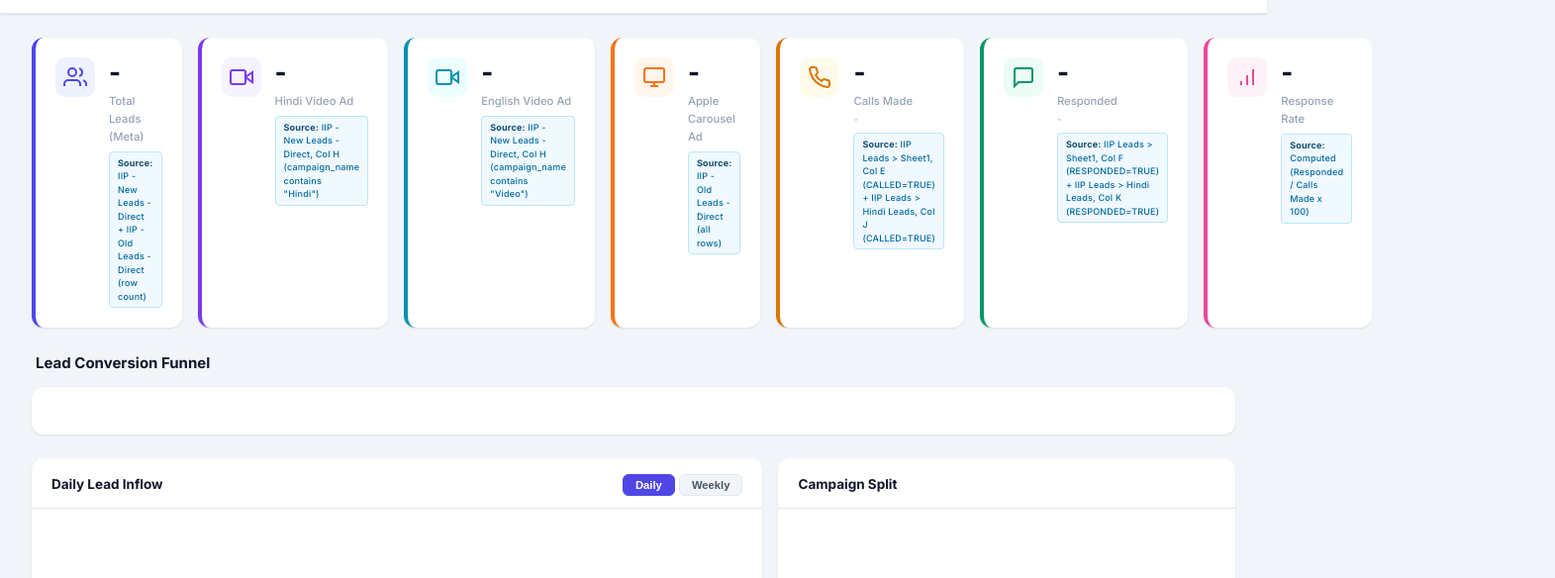
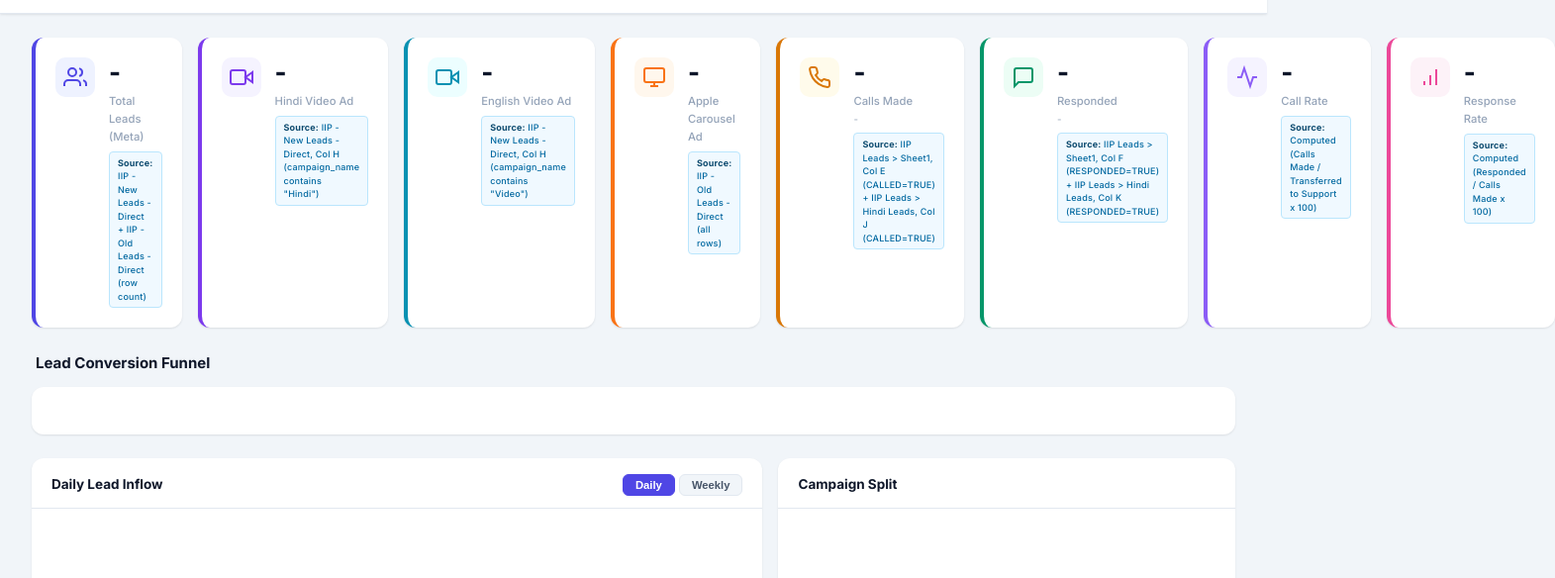
Before and after one commit to pradeepstrategyfox/iip-dashboard, a website: page public/sf/index.html in a window 1280 px wide. Shown: the part 123-707 px from the top of the page at 99% size, 1571 px wide, since content can reach past the window. Drawn offline with nearby package versions, Linux system fonts and the light colour scheme; no server answers.

Commit message:
Add Call Rate KPI (Calls Made / Transferred to Support)
New metric added before Response Rate on both main dashboard
and /sf source view page. Formula: Calls Made / Transferred
to Support x 100.

Co-Authored-By: Claude Opus 4.6 (1M context) <noreply@anthropic.com>

```diff
--- a/public/app.js
+++ b/public/app.js
@@ -164,6 +164,10 @@ function renderKPIs(kpis) {
   animateValue('kpi-responded', kpis.totalResponded);
   document.getElementById('kpi-responded-checkbox').textContent =
     `${formatNumber(kpis.totalRespondedVerified)} verified with notes`;
+  const callRate = kpis.totalSupportLeads > 0
+    ? ((kpis.totalCallsMade / kpis.totalSupportLeads) * 100).toFixed(1)
+    : '0';
+  document.getElementById('kpi-call-rate').textContent = `${callRate}%`;
   document.getElementById('kpi-response-rate').textContent = `${kpis.responseRate}%`;
 }
 
--- a/public/sf/index.html
+++ b/public/sf/index.html
@@ -146,6 +146,16 @@
           <span class="src-tag"><strong>Source:</strong> IIP Leads > Sheet1, Col F (RESPONDED=TRUE) + IIP Leads > Hindi Leads, Col K (RESPONDED=TRUE)</span>
         </div>
       </div>
+      <div class="kpi-card kpi-callrate">
+        <div class="kpi-icon">
+          <svg width="24" height="24" viewBox="0 0 24 24" fill="none" stroke="currentColor" stroke-width="2"><path d="M22 12h-4l-3 9L9 3l-3 9H2"/></svg>
+        </div>
+        <div class="kpi-content">
+          <span class="kpi-value" id="kpi-call-rate">-</span>
+          <span class="kpi-label">Call Rate</span>
+          <span class="src-tag"><strong>Source:</strong> Computed (Calls Made / Transferred to Support x 100)</span>
+        </div>
+      </div>
       <div class="kpi-card kpi-rate">
         <div class="kpi-icon">
           <svg width="24" height="24" viewBox="0 0 24 24" fill="none" stroke="currentColor" stroke-width="2"><line x1="12" y1="20" x2="12" y2="10"/><line x1="18" y1="20" x2="18" y2="4"/><line x1="6" y1="20" x2="6" y2="16"/></svg>
--- a/public/styles.css
+++ b/public/styles.css
@@ -121,7 +121,7 @@ body {
 /* ─── KPI Grid ────────────────────────────────────────────────────────────── */
 .kpi-grid {
   display: grid;
-  grid-template-columns: repeat(7, 1fr);
+  grid-template-columns: repeat(8, 1fr);
   gap: 16px;
   margin-bottom: 24px;
 }
@@ -139,6 +139,7 @@ body {
 .kpi-carousel { border-left-color: #F97316; }
 .kpi-calls { border-left-color: var(--warning); }
 .kpi-responded { border-left-color: var(--success); }
+.kpi-callrate { border-left-color: #8B5CF6; }
 .kpi-rate { border-left-color: #EC4899; }
 .kpi-icon {
   flex-shrink: 0; width: 40px; height: 40px; border-radius: 10px;
@@ -150,6 +151,7 @@ body {
 .kpi-carousel .kpi-icon { background: #FFF7ED; color: #F97316; }
 .kpi-calls .kpi-icon { background: var(--warning-light); color: var(--warning); }
 .kpi-responded .kpi-icon { background: var(--success-light); color: var(--success); }
+.kpi-callrate .kpi-icon { background: #F5F3FF; color: #8B5CF6; }
 .kpi-rate .kpi-icon { background: #FDF2F8; color: #EC4899; }
 .kpi-content { display: flex; flex-direction: column; }
 .kpi-value { font-size: 1.7rem; font-weight: 800; line-height: 1.2; }
```
Also changed, not shown: public/index.html (+9 -0 lines).
